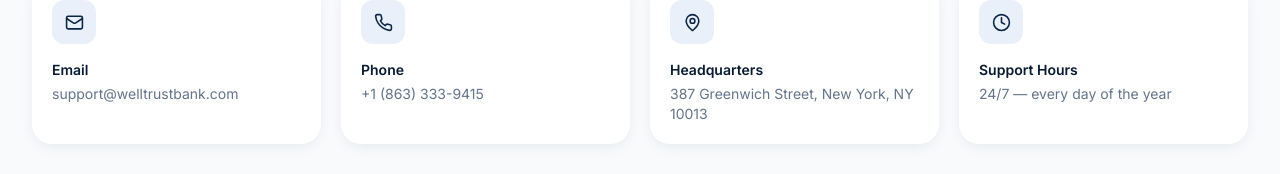
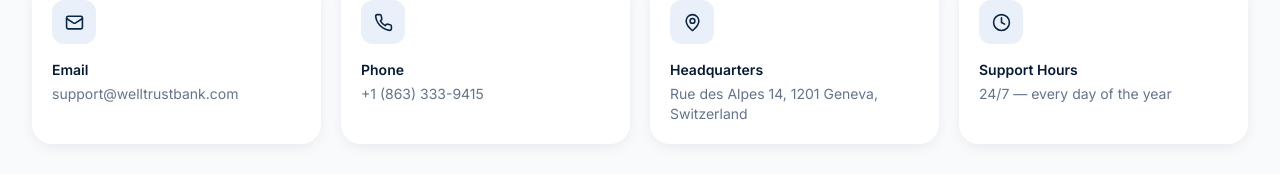
Before and after one commit to Emmirez/welltrust-bank, a React (Vite) app in the folder frontend/: page /contact in a window 1280 px wide. Shown: the part 421-595 px from the top of the page. Built offline with nearby package versions, Linux system fonts and the light colour scheme; no server answers.

Commit message:
Update bank address to Geneva, Switzerland across all pages

```diff
--- a/frontend/src/components/AccountDetailsCard.jsx
+++ b/frontend/src/components/AccountDetailsCard.jsx
@@ -2,7 +2,7 @@ import { Landmark, Copy, Check } from "lucide-react";
 import { useState } from "react";
 
 const WELL_TRUST_SWIFT = "WTBKUS33";
-const WELL_TRUST_ADDRESS = "387 Greenwich Street, New York, NY 10013, United States";
+const WELL_TRUST_ADDRESS = "Rue des Alpes 14, 1201 Geneva, Switzerland";
 
 const Row = ({ label, value, copyable }) => {
   const [copied, setCopied] = useState(false);
--- a/frontend/src/pages/ContactUs.jsx
+++ b/frontend/src/pages/ContactUs.jsx
@@ -18,7 +18,7 @@ const contactInfo = [
   {
     icon: MapPin,
     title: "Headquarters",
-    detail: "387 Greenwich Street, New York, NY 10013",
+    detail: "Rue des Alpes 14, 1201 Geneva, Switzerland",
   },
   {
     icon: Clock,
```
Also changed, not shown: 1 other file (tests, documents, lock files or other folders).
